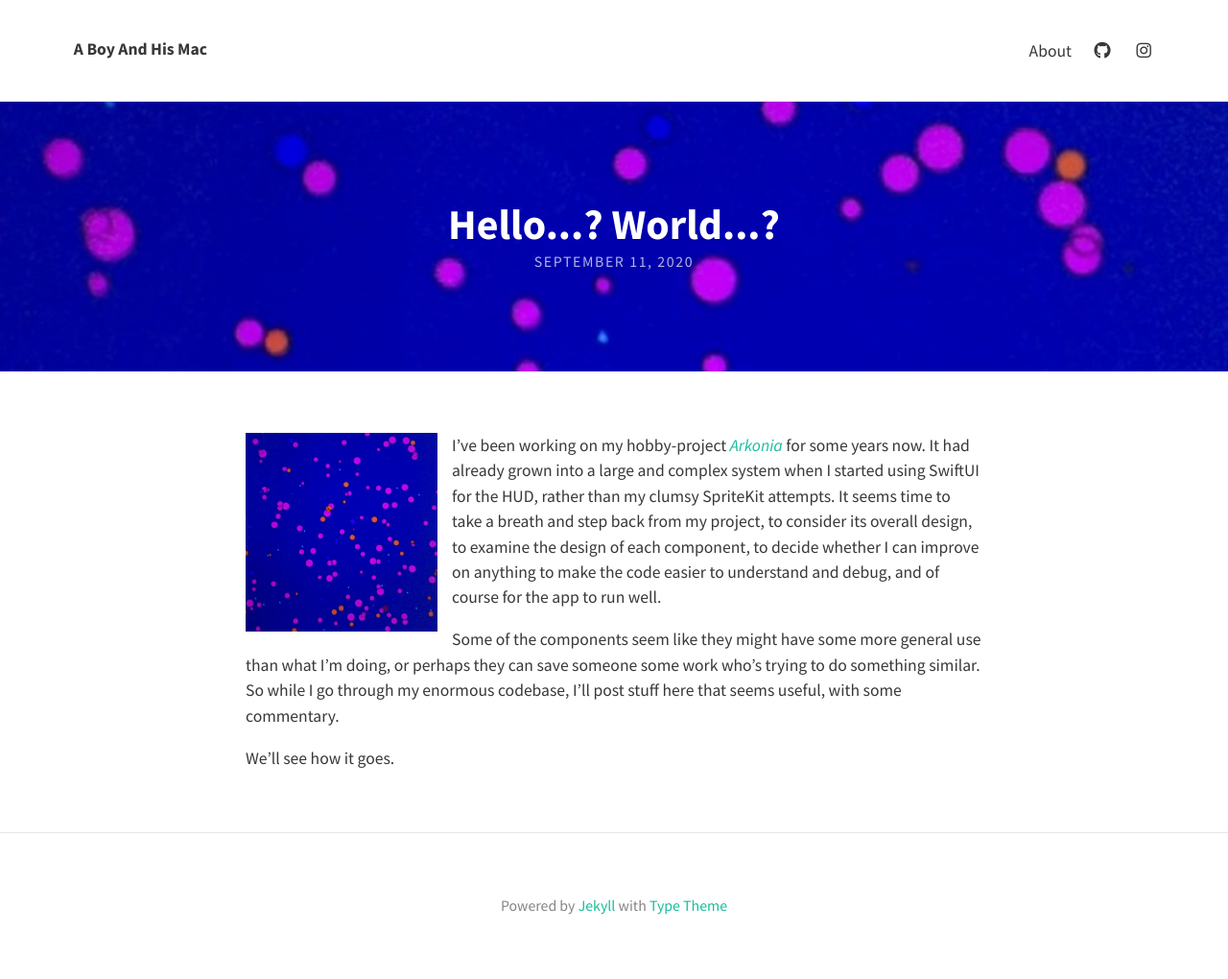
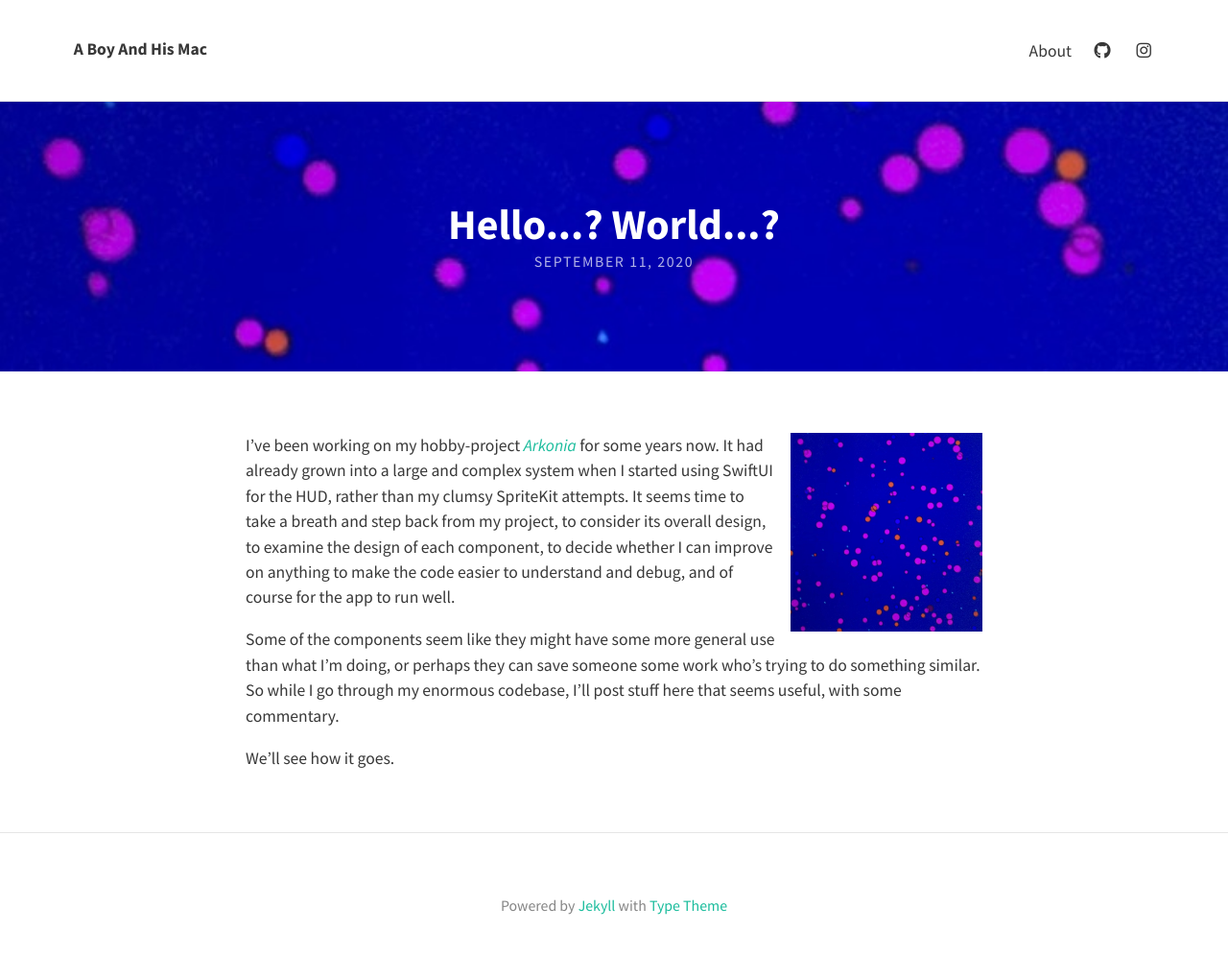
Before and after one commit to SaganRitual/saganritual.github.io, a Jekyll site: the page built from _posts/2020-09-11-introduction.md, in a window 1280 px wide. Shown: the whole page at 96% size. Built offline with Jekyll 4.4.1, drawn with Linux system fonts in a browser that asks for light colours; nearby versions of some CDN libraries.

Commit message:
Now I can't leave it alone

```diff
--- a/_posts/2020-09-11-introduction.md
+++ b/_posts/2020-09-11-introduction.md
@@ -4,7 +4,7 @@ title: Hello...? World...?
 feature-img: "assets/img/arkons000.jpg"
 ---
 
-<img src="/assets/img/arkons000.jpg" alt="Very old Archonia pic" width="200" style="float: left; margin-right: 15px"/>I've been working on my hobby-project [_Arkonia_](https://github.com/SaganRitual/Arkonia) for some years now. It had already grown into a large and complex system when I started using SwiftUI  for the HUD, rather than my clumsy SpriteKit attempts. It seems time to take a breath and step back from my project, to consider its overall design, to examine the design of each component, to decide whether I can improve on anything to make the code easier to understand and debug, and of course for the app to run well.
+<img src="/assets/img/arkons000.jpg" alt="Very old Archonia pic" width="200" style="float: right; margin-left: 15px"/>I've been working on my hobby-project [_Arkonia_](https://github.com/SaganRitual/Arkonia) for some years now. It had already grown into a large and complex system when I started using SwiftUI  for the HUD, rather than my clumsy SpriteKit attempts. It seems time to take a breath and step back from my project, to consider its overall design, to examine the design of each component, to decide whether I can improve on anything to make the code easier to understand and debug, and of course for the app to run well.
 
 Some of the components seem like they might have some more general use than what I'm doing, or perhaps they can save someone some work who's trying to do something similar. So while I go through my enormous codebase, I'll post stuff here that seems useful, with some commentary.
 
```
